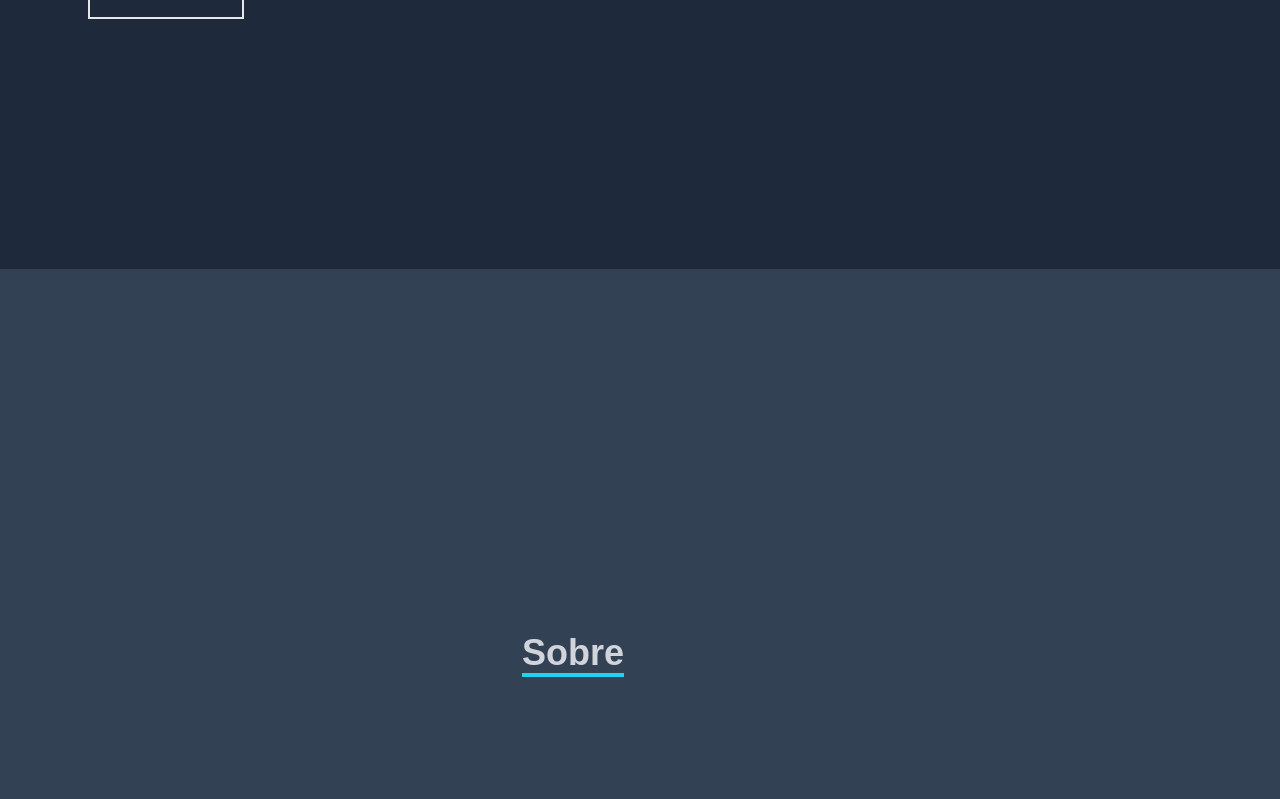
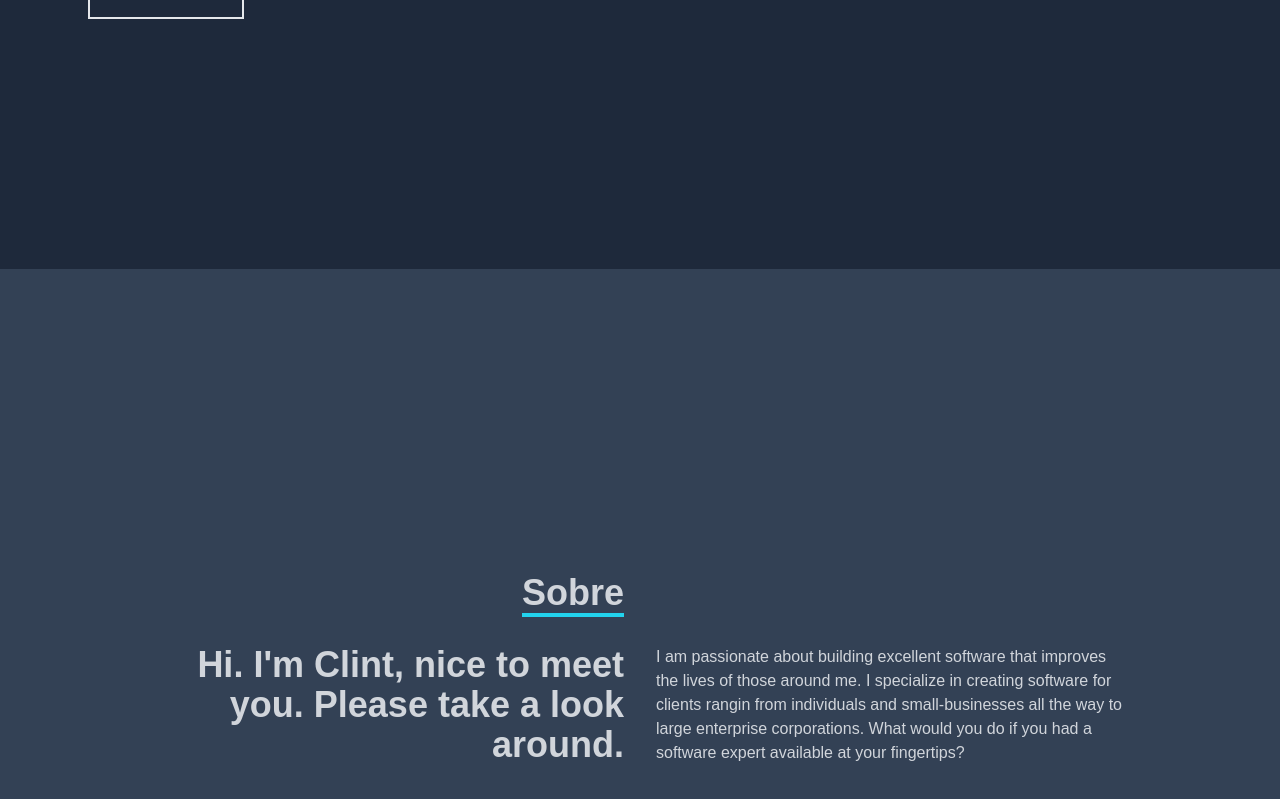
Before and after one commit to MarcosSkL/portifolioweb, a Next.js app: page / in a window 1280 px wide. Shown: the part 531-1330 px from the top of the page. Built offline with nearby package versions, Linux system fonts and the light colour scheme.

Commit message:
Conponente About concluido

```diff
--- a/src/components/About.tsx
+++ b/src/components/About.tsx
@@ -7,16 +7,30 @@ const About = () => {
         <div className='flex flex-col justify-center items-center w-full h-full'>
           <div className='max-w-[1000px] w-full grid grid-cols-2 gap-8'>
             <div className='sm:text-right pb-8 pl-4'>
-              <p className='text-4xl font-bold inline border-b-4 border-cyan-400'>Sobre</p>
+              <p
+                className='text-4xl font-bold inline border-b-4 border-cyan-400'>
+                Sobre
+              </p>
             </div>
             <div>
 
             </div>
           </div>
+          <div className='max-w-[1000px] w-full grid sm:grid-cols-2 gap-8 px-4'>
+            <div className='sm:text-right text-4xl font-bold'>
+              <p>Hi. I'm Clint, nice to meet you. Please take a look around.</p>
+            </div>
+            <div>
+              <p>I am passionate about building excellent software that improves
+                the lives of those around me. I specialize in creating software
+                for clients rangin from individuals and small-businesses all the
+                way to large enterprise corporations. What would you do if you had
+                a software expert available at your fingertips?</p>
+            </div>
+          </div>
+        </div>
+      </div>
 
-        </div>
-
-      </div >
     </>
   )
 }
--- a/src/styles/globals.css
+++ b/src/styles/globals.css
@@ -26,7 +26,7 @@
 
   li {
     @apply px-4;
-    @apply cursor-pointer
+    @apply cursor-pointer;
   }
 }
 
```
